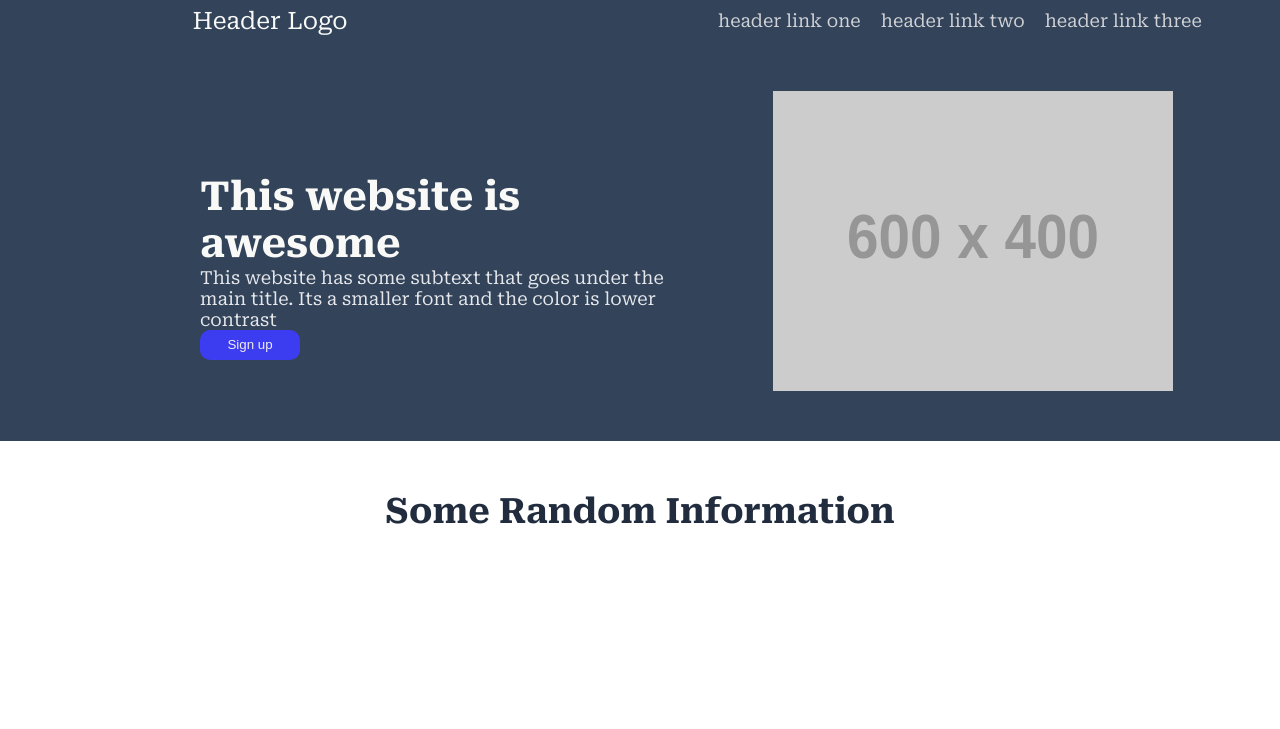
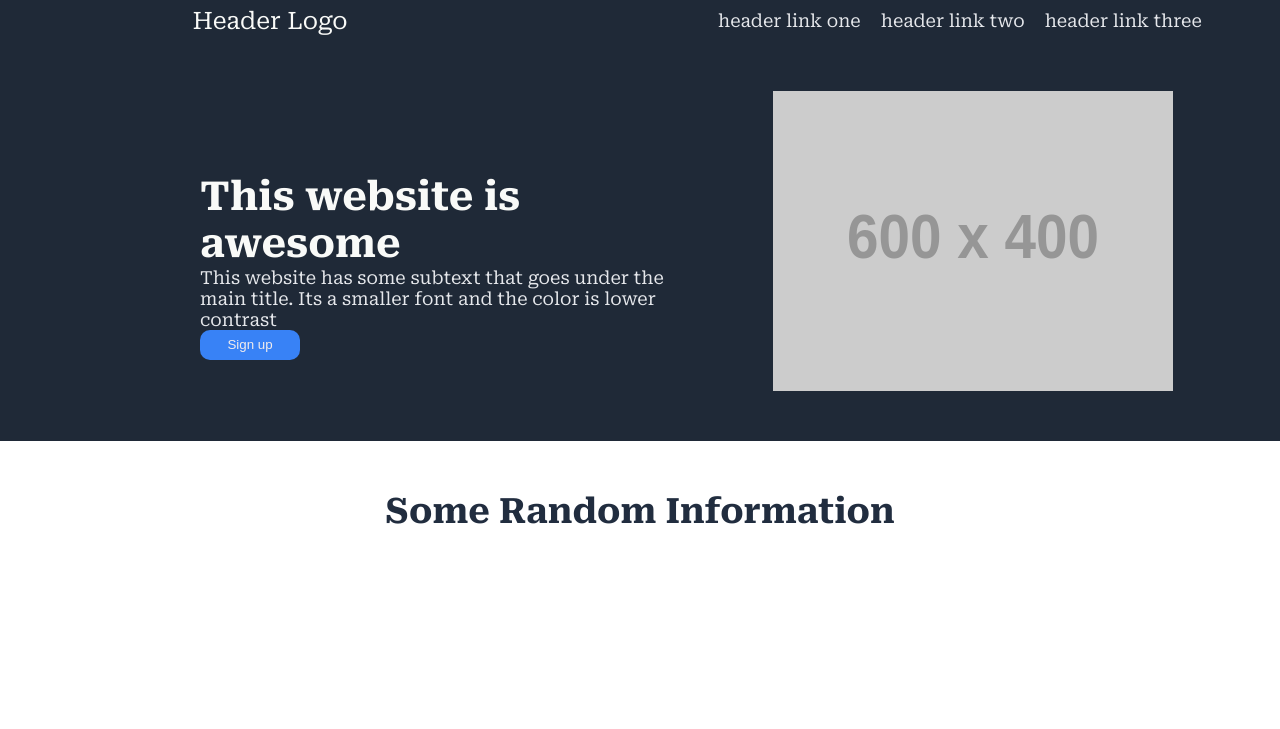
Before and after one commit to OMOTAYO05/odin-landing-page-one, a website: page index.html in a window 1280 px wide. Shown: the top 729 px of the page. Drawn offline with Linux system fonts and the light colour scheme; placeholder pictures from the web are drawn by us.

Commit message:
css styling done to all section

```diff
--- a/css/index.css
+++ b/css/index.css
@@ -8,7 +8,7 @@ body{
     font-family: "Roboto Serif", serif;
 }
 .section-one{
-    background-color: #32435a;
+    background-color: #1f2937;
 }
 #header{
     font-size: 24px;
@@ -17,7 +17,7 @@ body{
 }
 .header-link{
     font-size: 18px;
-    color: #d0d2d6;
+    color: #e5e7eb;
     margin: 10px;
 }
 .navbar{
@@ -68,7 +68,7 @@ h1{
  }
  .signup{
     border-radius: 10px;
-    background-color: rgb(60, 60, 241);
+    background-color:#3882f6;
     color: rgb(241, 236, 236);
     width: 100px;
     height: 30px;
@@ -174,7 +174,7 @@ font-size: 19px;
  }
  .signin{
     border-radius: 10px;
-    background-color: rgb(60, 60, 241);
+    background-color:#3882f6;
     color: rgb(255, 255, 255);
     width: 100px;
     height: 30px;
```
